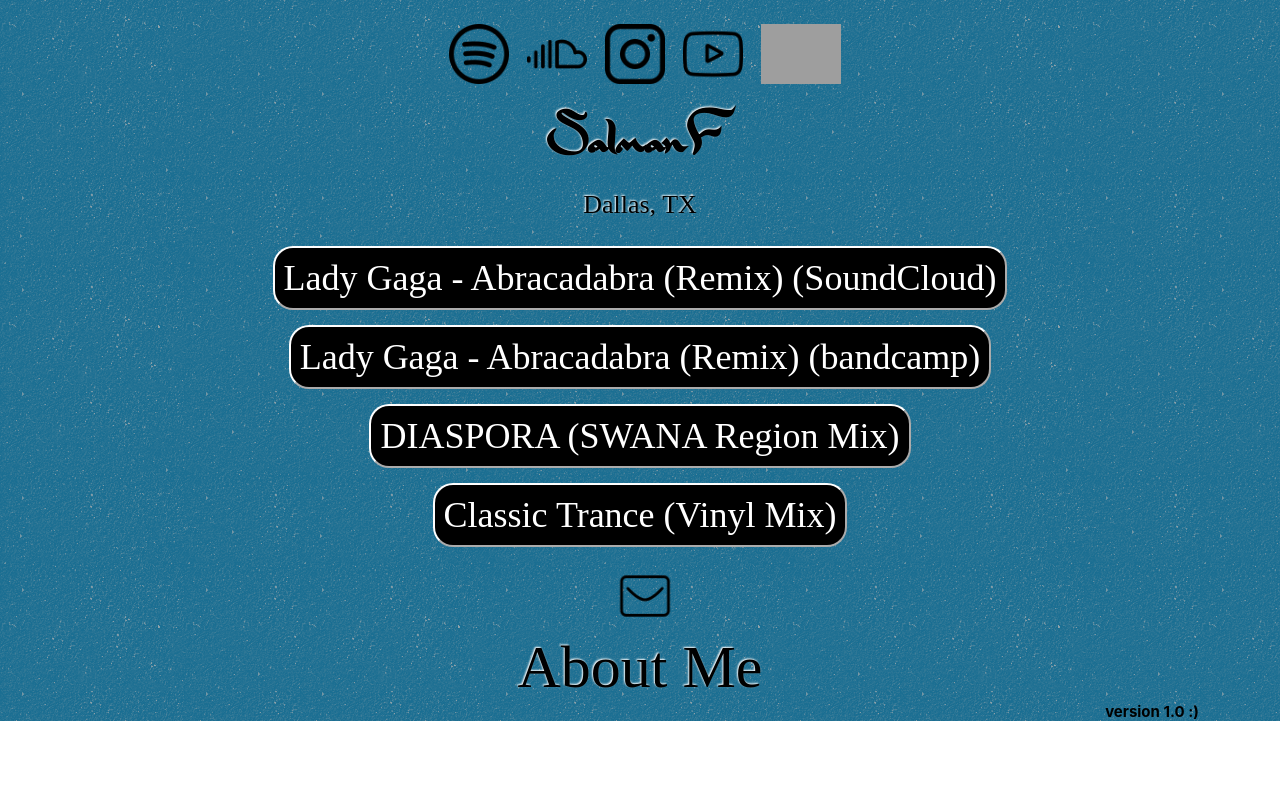
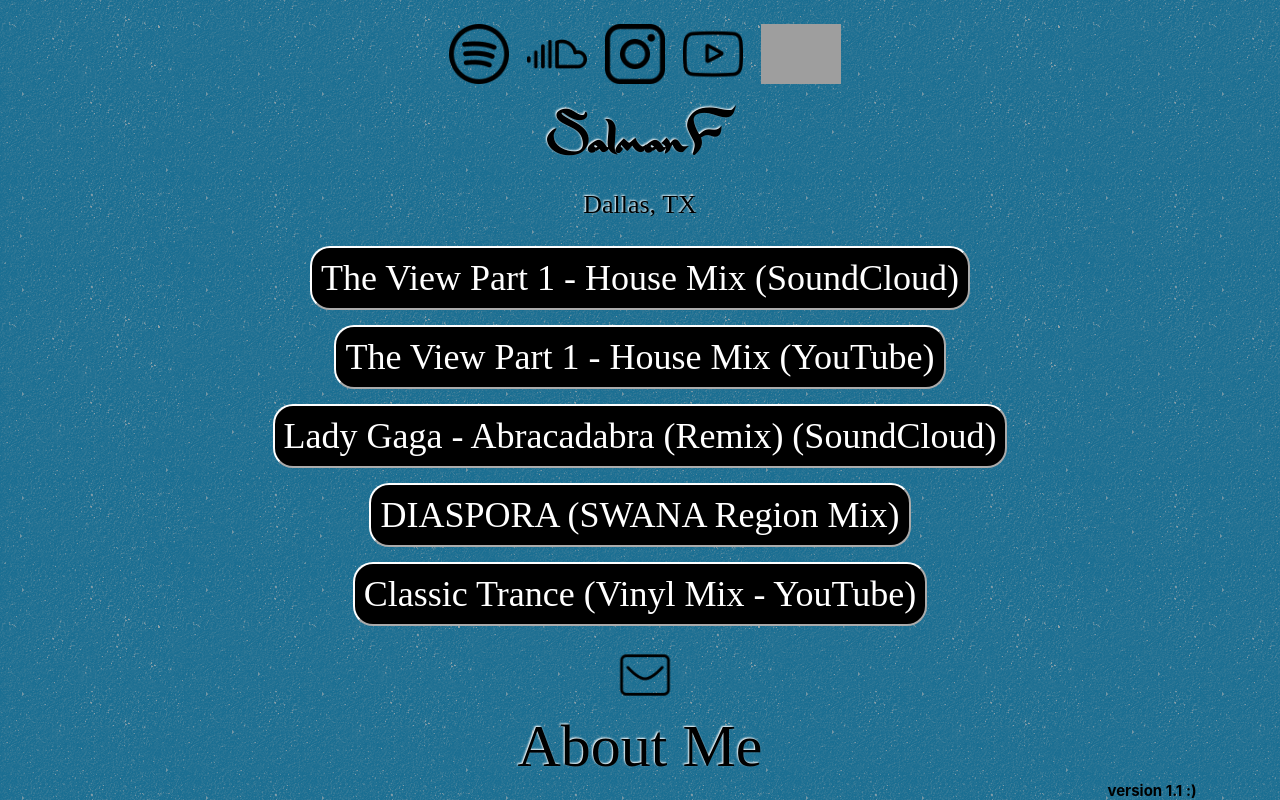
Before and after one commit to salmanfmusic/site, a React (Create React App) app: page / in a window 1280 px wide. Shown: the part 357-1157 px from the top of the page. Before the commit the page ends 1078 px from the top, so only its background shows below. Built offline with nearby package versions, Linux system fonts and the light colour scheme; grey boxes are pictures that could not be loaded; a web font is replaced by a local one.

Commit message:
added view part 1 sc and yt links

```diff
--- a/src/App.css
+++ b/src/App.css
@@ -106,6 +106,14 @@
   background-color: #FF0000;
 }
 
+.TextButton.newMix_3:hover {
+  background-color: #FF5500;
+}
+
+.TextButton.newMix_4:hover {
+  background-color: #FF0000;
+}
+
 .SalmanF_text {
   font-family: "Zanzabar";
   text-shadow: -1px -1px 2px rgb(255, 255, 255);
--- a/src/components/TextButton.js
+++ b/src/components/TextButton.js
@@ -11,18 +11,21 @@
 			websiteLink = "https://soundcloud.com/salmanfuwu/lady-gaga-abracadabra-salmanf-here-in-my-garage-remix";
 			buttonText = "Lady Gaga - Abracadabra (Remix) (SoundCloud)";
 	}
-	if (label === "newTrack_2") {
-			websiteLink = "https://salmanf.bandcamp.com/track/lady-gaga-abracadabra-salmanf-here-in-my-garage-remix";
-			buttonText = "Lady Gaga - Abracadabra (Remix) (bandcamp)";
-	}
 	if (label === "newMix_1") {
 			websiteLink = "https://soundcloud.com/salmanfuwu/salmanf-diaspora";
 			buttonText = "DIASPORA (SWANA Region Mix)";
 	}if (label === "newMix_2") {
 			websiteLink = "https://youtu.be/pBtDQmcPx48?si=ji3bV__S5pZAiNQm";
-			buttonText = "Classic Trance (Vinyl Mix)";
+			buttonText = "Classic Trance (Vinyl Mix - YouTube)";
 	}
-
+	if (label === "newMix_3") {
+			websiteLink = "https://soundcloud.com/salmanfuwu/salmanf-the-view-part-1-house-mix";
+			buttonText = "The View Part 1 - House Mix (SoundCloud)";
+	}
+	if (label === "newMix_4") {
+			websiteLink = "https://www.youtube.com/watch?v=U6MN3riq0OE";
+			buttonText = "The View Part 1 - House Mix (YouTube)";
+	}
 	return(
 		<a href={websiteLink} target="_blank">
 			<button class={`TextButton ${label}`} >
--- a/src/pages/HomePage.js
+++ b/src/pages/HomePage.js
@@ -19,13 +19,14 @@
           <div className="SalmanF_text">SalmanF</div>
         </h1>
           <p className="Dallas">Dallas, TX</p>
+          <div><TextButton label = "newMix_3"/></div>
+          <div><TextButton label = "newMix_4"/></div>
           <div><TextButton label = "newTrack_1"/></div>
-          <div><TextButton label = "newTrack_2"/></div>
           <div><TextButton label = "newMix_1"/></div>
           <div><TextButton label = "newMix_2"/></div>
           <div><IconButton label = "email"/></div>
           <Link to="/about" className="AboutMe_link">About Me</Link>
-          <div className="versionText" color="black">version 1.0 :)</div>
+          <div className="versionText" color="black">version 1.1 :)</div>
       </header>
     </div>
   );
```
